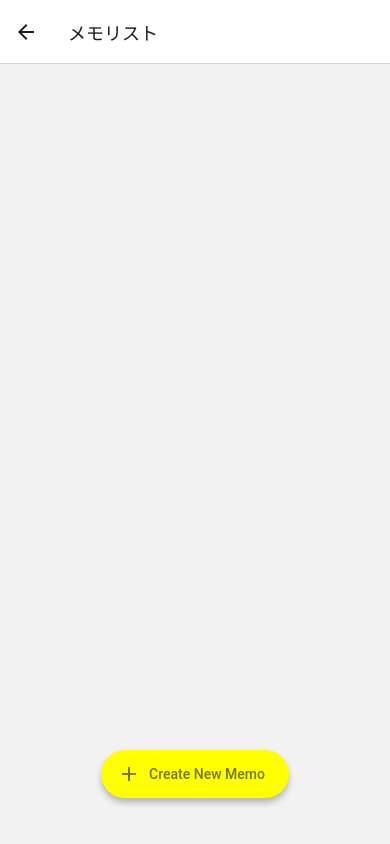
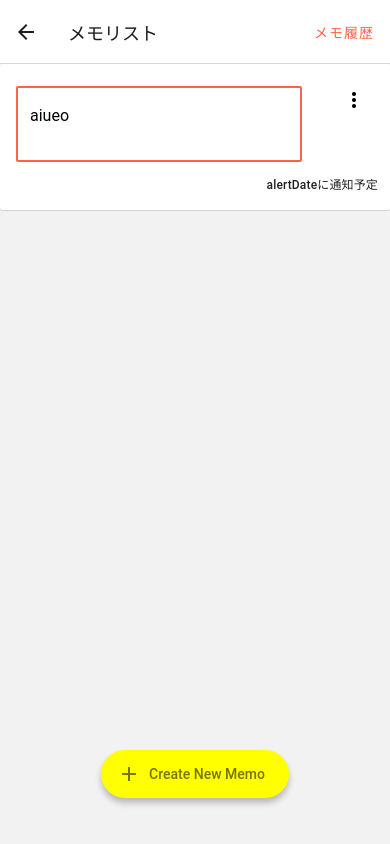
Before and after one commit to aoi0412/MemoApp2, a React Native app: screen /MemoList in a window 390 px wide. Built offline with nearby package versions, Linux system fonts and the light colour scheme; no server answers.

Commit message:
いろいろ調整

```diff
--- a/App.jsx
+++ b/App.jsx
@@ -1,9 +1,9 @@
 import React, { useState, useEffect } from "react";
 import { NavigationContainer } from "@react-navigation/native";
 import { createNativeStackNavigator } from "@react-navigation/native-stack";
-import { DefaultTheme, Provider as PaperProvider } from "react-native-paper";
+import { Button, DefaultTheme, Provider as PaperProvider } from "react-native-paper";
 import { firebaseConfig } from "./env";
-import firebase from "firebase";
+import firebase from "firebase/compat";
 
 import Home from "./screen/Home";
 import MemoList from "./screen/MemoList";
@@ -28,7 +28,13 @@ export default function App() {
       <NavigationContainer>
         <Stack.Navigator initialRouteName="Home">
           <Stack.Screen name="Home" component={Home} options={{ title: "新しくメモを作成" }} />
-          <Stack.Screen name="MemoList" component={MemoList} options={{ title: "メモリスト" }} />
+          <Stack.Screen
+            name="MemoList"
+            component={MemoList}
+            options={{
+              title: "メモリスト",
+            }}
+          />
           <Stack.Screen name="History" component={MemoHistory} options={{ title: "メモ履歴" }} />
         </Stack.Navigator>
       </NavigationContainer>
--- a/conp/Memo.jsx
+++ b/conp/Memo.jsx
@@ -1,6 +1,72 @@
-import React from "react";
+import React, { useState } from "react";
+import { Card, Menu, Divider, Title, TextInput, IconButton } from "react-native-paper";
 
-export default function Memo(props) {
-  const { memos } = props;
-  return <React.Fragment></React.Fragment>;
+export default function Memo() {
+  const [menuVisible, setMenuVisible] = useState(false);
+  const [text, setText] = useState("aiueo");
+  const [mode, setMode] = useState("flat");
+  const input = React.createRef();
+  return (
+    <React.Fragment>
+      <Menu
+        visible={menuVisible}
+        onDismiss={() => {
+          setMenuVisible(false);
+        }}
+        style={{ flexDirection: "row-reverse" }}
+        anchor={
+          <Card>
+            <Card.Content
+              style={{
+                position: "relative",
+                paddingBottom: 48,
+              }}
+            >
+              <TextInput
+                mode="outlined"
+                dense={false}
+                multiline={true}
+                autoFocus={true}
+                value={text}
+                ref={input}
+                onChangeText={(text) => {
+                  setText(text);
+                }}
+                style={{ backgroundColor: "#ffffff", width: "80%" }}
+              />
+              <Title
+                style={{
+                  position: "absolute",
+                  right: 12,
+                  bottom: 8,
+                  fontSize: 12,
+                }}
+              >
+                alertDateに通知予定
+              </Title>
+              <IconButton
+                icon="dots-vertical"
+                style={{ position: "absolute", right: 12, top: 12 }}
+                onPress={() => {
+                  setMenuVisible(true);
+                }}
+              />
+            </Card.Content>
+          </Card>
+        }
+      >
+        <Menu.Item onPress={() => {}} title="削除" icon="delete" />
+        <Menu.Item
+          onPress={() => {
+            setMode("outlined");
+            setMenuVisible(false);
+          }}
+          title="編集"
+          icon="pencil"
+        />
+        <Divider />
+        <Menu.Item onPress={() => {}} title="通知時刻変更" icon="clock" />
+      </Menu>
+    </React.Fragment>
+  );
 }
--- a/screen/MemoHistory.jsx
+++ b/screen/MemoHistory.jsx
@@ -1,10 +1,35 @@
 import React from "react";
+import { Card, TextInput, Title } from "react-native-paper";
 
-export default function MemoHistory(props) {
-  const { navigation } = props;
+export default function MemoHistory() {
+  const text = "aiueo";
   return (
     <React.Fragment>
-      <Text>aiueo</Text>
+      <Card>
+        <Card.Content
+          style={{
+            position: "relative",
+            paddingBottom: 48,
+          }}
+        >
+          <TextInput
+            dense={true}
+            disabled={true}
+            value={text}
+            style={{ backgroundColor: "#ffffff", width: "80%" }}
+          />
+          <Title
+            style={{
+              position: "absolute",
+              right: 12,
+              bottom: 12,
+              fontSize: 12,
+            }}
+          >
+            alertDateに通知済み
+          </Title>
+        </Card.Content>
+      </Card>
     </React.Fragment>
   );
 }
--- a/screen/MemoList.jsx
+++ b/screen/MemoList.jsx
@@ -1,13 +1,34 @@
-import React, { useEffect, useState } from "react";
-import { FAB } from "react-native-paper";
-import { Alert } from "react-native";
+import React, { useState, useLayoutEffect } from "react";
+import { FAB, Button } from "react-native-paper";
+import { Alert, View } from "react-native";
+import { TouchableWithoutFeedback, Keyboard } from "react-native";
+import Memo from "../conp/Memo";
 
 export default function MemoList(props) {
-  const { navigation } = props;
+  const { navigation, input } = props;
   const [memos, setMemos] = useState([]);
 
+  useLayoutEffect(() => {
+    navigation.setOptions({
+      headerRight: () => (
+        <Button
+          children="メモ履歴"
+          onPress={() => {
+            navigation.navigate("History");
+          }}
+        />
+      ),
+    });
+  });
+
   return (
-    <React.Fragment>
+    <TouchableWithoutFeedback
+      onPress={() => {
+        Keyboard.dismiss();
+      }}
+    >
+      <View style={{ flex: 1 }}>
+        <Memo />
         <FAB
           icon="plus"
           label="Create New Memo"
@@ -17,6 +38,7 @@ export default function MemoList(props) {
           }}
           style={{ position: "absolute", margin: 16, bottom: 30, alignSelf: "center" }}
         />
-    </React.Fragment>
+      </View>
+    </TouchableWithoutFeedback>
   );
 }
```
Also changed, not shown: utils/Firebase.js (added, +22 -0 lines). Lines whose indentation alone changed are shown as unchanged.
